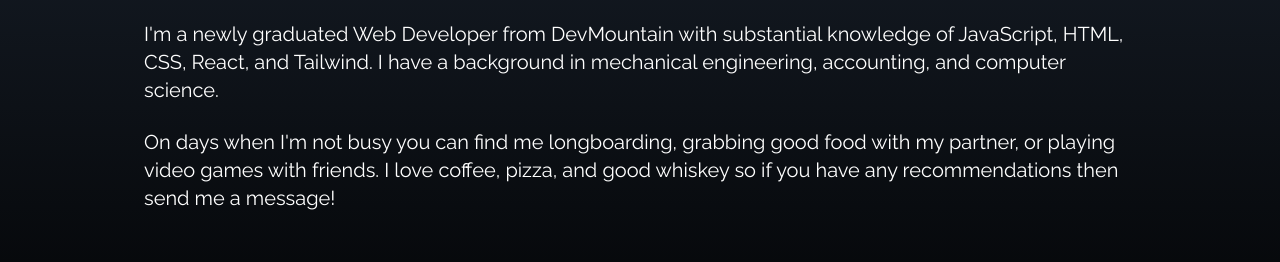
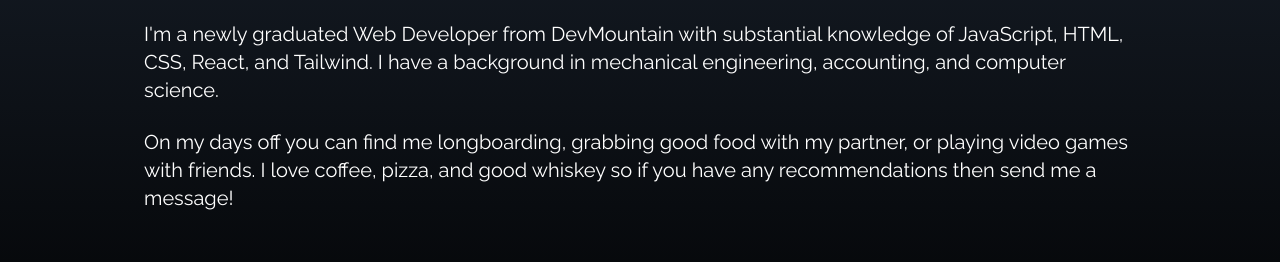
Before and after one commit to s-bolitho/sambolitho, a React (Create React App) app: page / in a window 1280 px wide. Shown: the part 1160-1422 px from the top of the page. Built offline with nearby package versions, Linux system fonts and the light colour scheme.

Commit message:
Update About.jsx
Fixed links

```diff
--- a/src/components/About.jsx
+++ b/src/components/About.jsx
@@ -9,7 +9,7 @@ const About = () => {
             </div>
             <p className='text-xl mt-20'>I'm a newly graduated Web Developer from <a href="https://devmountain.com/">DevMountain</a> with substantial knowledge of JavaScript, HTML, CSS, React, and Tailwind. I have a background in mechanical engineering, accounting, and computer science. </p>
             <br />
-            <p className='text-xl'>On days when I'm not busy you can find me longboarding, grabbing good food with my <a href="https://scontent-dfw5-1.cdninstagram.com/v/t51.2885-15/315317835_662111888758258_1303936752777742541_n.jpg?stp=dst-jpg_e35_p1080x1080&_nc_ht=scontent-dfw5-1.cdninstagram.com&_nc_cat=110&_nc_ohc=Hy5fAOBN9c8AX_Yx8fZ&edm=ALQROFkBAAAA&ccb=7-5&ig_cache_key=Mjk3MTU1MTgxNTQxMTEzOTY1Ng%3D%3D.2-ccb7-5&oh=00_AfChZs4JgZCju6IfBL1YcFEm5XYxyFGdPrH1L1s_aqwE6A&oe=639D509A&_nc_sid=30a2ef">partner</a>, or playing video games with <a href="https://scontent-dfw5-2.cdninstagram.com/v/t51.2885-15/274347351_2232574443550183_1244633975488994214_n.jpg?stp=dst-jpg_e35_s1080x1080&_nc_ht=scontent-dfw5-2.cdninstagram.com&_nc_cat=107&_nc_ohc=15L2QBqoOC8AX-kM5eE&tn=_3bsexlh7L4ZDp8M&edm=ALQROFkBAAAA&ccb=7-5&ig_cache_key=Mjc3ODA0MDY4MTU4MTM2OTE2Mw%3D%3D.2-ccb7-5&oh=00_AfDQCE49d5mQcunnm4NnCja8IHnH4cYRDq80aOLIKotrNg&oe=639D4C05&_nc_sid=30a2ef">friends</a>. I love coffee, pizza, and good <a href="https://www.blantonsbourbon.com/">whiskey</a> so if you have any recommendations then send me a message!</p>
+            <p className='text-xl'>On my days off you can find me longboarding, grabbing good food with my partner, or playing video games with friends. I love coffee, pizza, and good <a href="https://www.blantonsbourbon.com/">whiskey</a> so if you have any recommendations then send me a message!</p>
         </div>
     </div>
   )
```
